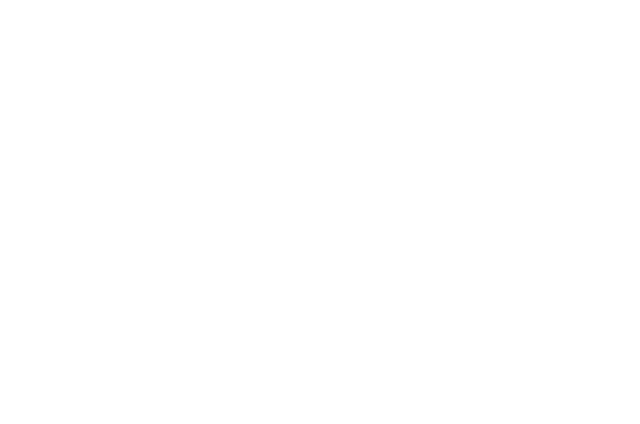
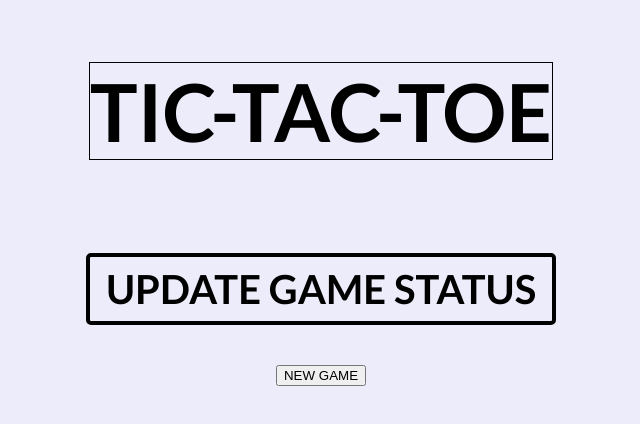
Before and after one commit to amcmillion3/tic-tac-toe, a plain HTML site: page index.html in a window 1280 px wide. Shown: the whole page, without its empty margins (319-959 px from the left). Drawn offline with Linux system fonts and the light colour scheme.

Commit message:
HTML Skeleton and basic CSS

```diff
--- a/index.html
+++ b/index.html
@@ -8,6 +8,20 @@
     <title>Odin's Tic Tac Toe</title>
 </head>
 <body>
+    <h1>TIC-TAC-TOE</h1>
+    <h3>UPDATE GAME STATUS</h3>
+    <button id="new-game-button" type="submit">NEW GAME</button>
+    <div id="gameboard-container">
+        <div class="game-grid"></div>
+        <div class="game-grid"></div>
+        <div class="game-grid"></div>
+        <div class="game-grid"></div>
+        <div class="game-grid"></div>
+        <div class="game-grid"></div>
+        <div class="game-grid"></div>
+        <div class="game-grid"></div>
+        <div class="game-grid"></div>
+    </div>
 
 </body>
 </html>
--- a/styles.css
+++ b/styles.css
@@ -0,0 +1,25 @@
+@import url('https://fonts.googleapis.com/css2?family=Lato:wght@300;400;700&display=swap');
+
+body {
+    font-family: "Lato", sans-serif;
+    display: flex;
+    flex-direction: column;
+    align-items: center;
+    background-color: rgba(219, 218, 247, 0.5);
+}
+
+h1 {
+    font-size: 5rem;
+    border: solid black 1px;
+}
+
+h3 {
+    font-size: 2.5rem;
+    border: solid black 0.25rem;
+    border-radius: 5px;
+    padding: 0.5rem 1rem;
+}
+
+#new-game-button {
+
+}
```
